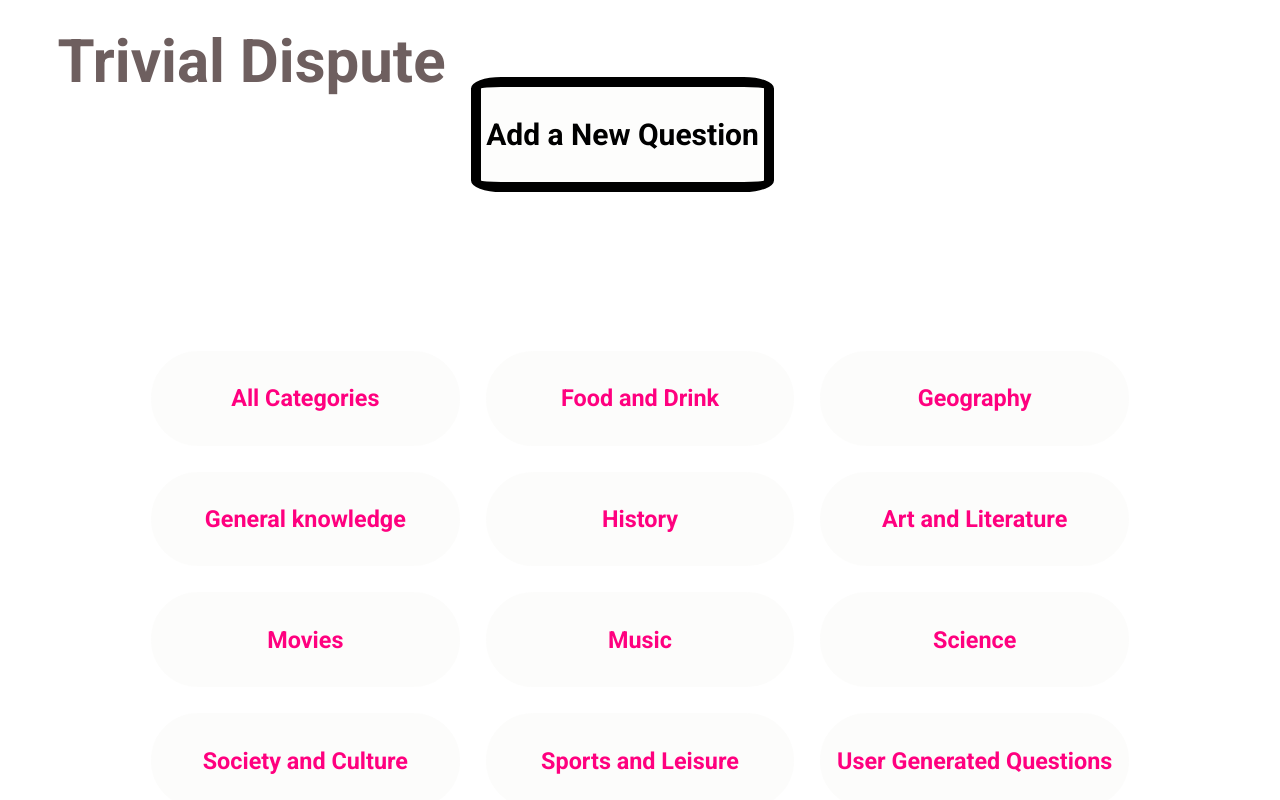
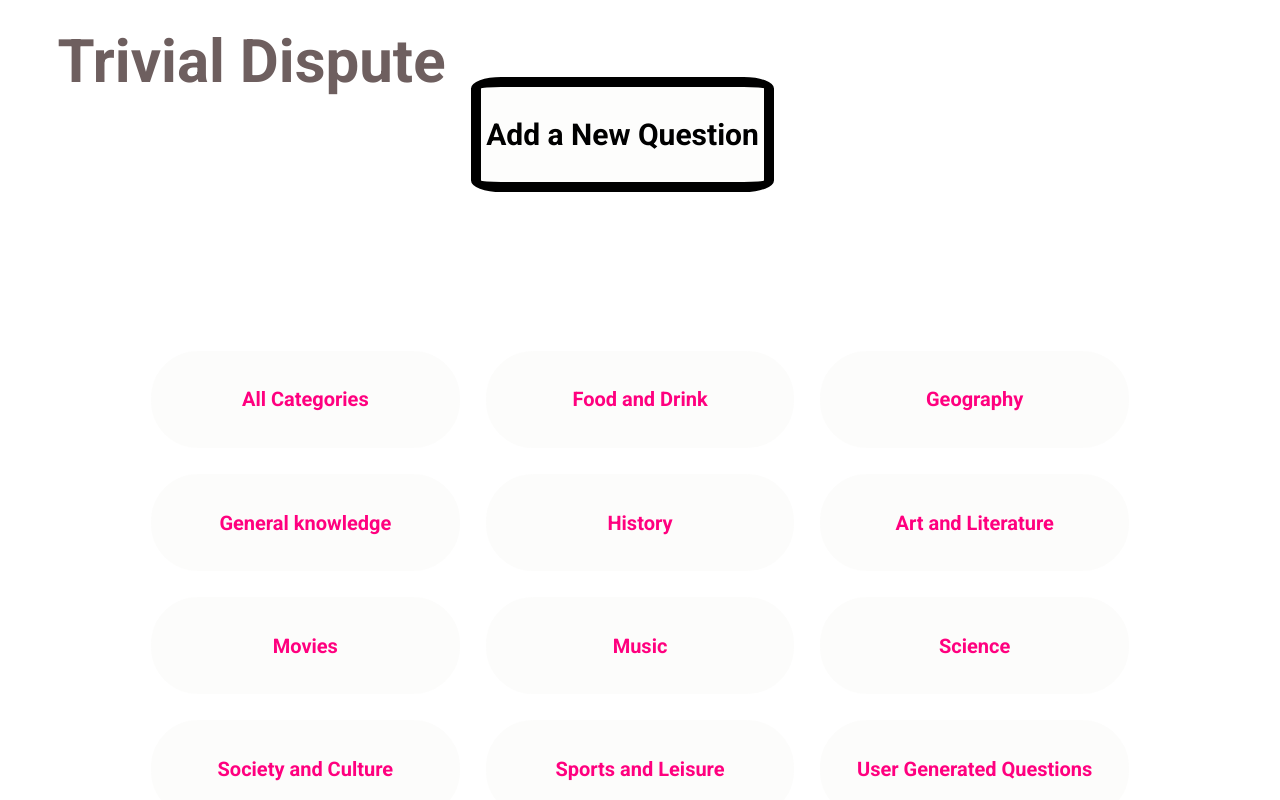
Before and after one commit to KarrarQ/trivialdispute, a React (Create React App) app: page / in a window 1280 px wide. Built offline with nearby package versions, Linux system fonts and the light colour scheme.

Commit message:
Changed h3 to h4

```diff
--- a/src/components/CategoryCard/CategoryCard.js
+++ b/src/components/CategoryCard/CategoryCard.js
@@ -4,7 +4,7 @@ import '../CategoryCard/CategoryCard.css'
 const CategoryCard = ({ categoryName }) => {
     return (
       <section className="category-card">
-        <h3>{categoryName}</h3>
+        <h4 className="category-name-card">{categoryName}</h4>
       </section>
     )
   }
```
